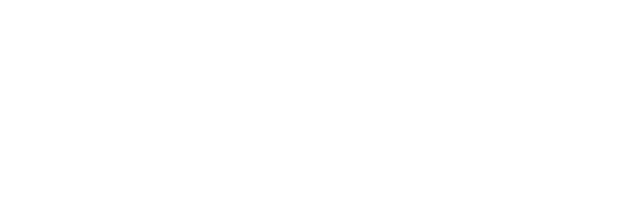
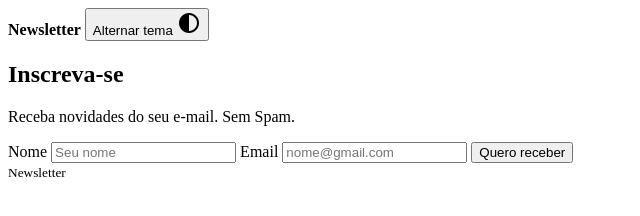
Before and after one commit to LeoSilva19/email-connect, a plain HTML site: page index.html in a window 1280 px wide. Shown: the whole page, without its empty margins (0-640 px from the left). Drawn offline with Linux system fonts and the light colour scheme.

Commit message:
Criando o HTM

```diff
--- a/index.html
+++ b/index.html
@@ -8,7 +8,34 @@
 </head>
 <body>
 
+    <header class="topo">
+        <div class="container">
+            <strong>Newsletter</strong>
+            <button id="btnTema" class="btn">Alternar tema <img src="img/icons8-primeiro-quarto-24.png" alt=""> </button>
+        </div>
+    </header>
 
+    <main class="container">
+        <section class="caixa">
+            <h1>Inscreva-se</h1>
+            <p>Receba novidades do seu e-mail. Sem Spam.</p>
+            <form>
+                <label for="nome">Nome</label>
+                <input type="text" name="nome" id="nome" placeholder="Seu nome">
+
+                <label for="email">Email</label>
+                <input type="email" name="email" id="email" placeholder="nome@gmail.com">
+
+                <button type="submit" class="btn primario">Quero receber</button>
+            </form>
+        </section>
+    </main>
+
+    <footer class="rodape">
+        <div class="container">
+            <small>Newsletter <span id="ano"></span></small>
+        </div>
+    </footer>
 
 <script src="js/script.js"></script>
 </body>
```
Also changed, not shown: img/icons8-primeiro-quarto-24.png (added), 1 other file.
